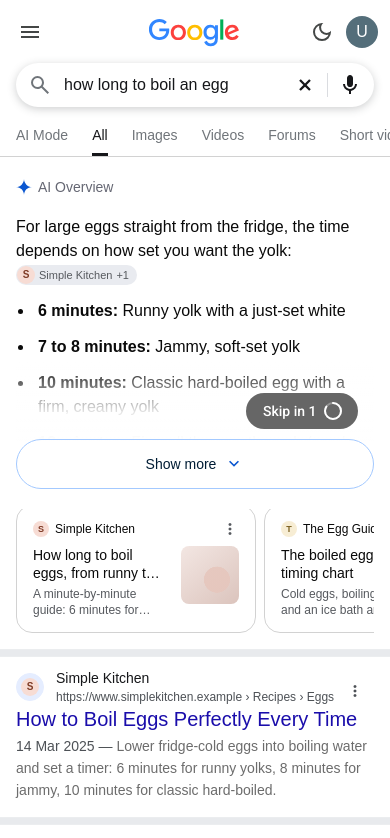
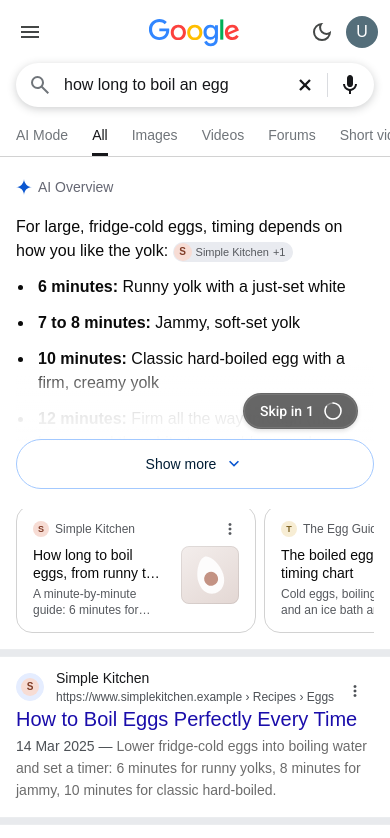
Before and after one commit to uzoway/design-eng-prototypes, a Next.js app: page /skip-ai-overview in a window 390 px wide. Shown: the top 838 px of the page. Built offline with nearby package versions, Linux system fonts and the light colour scheme; a web font is replaced by a local one.

Commit message:
refine(skip-ai-overview): polish reveal, skip control, and fold choreography

```diff
--- a/app/components/analytics.tsx
+++ b/app/components/analytics.tsx
@@ -18,7 +18,9 @@ export function isUntrackedRoute(pathname: string | null) {
 
 export function Analytics() {
   const pathname = usePathname();
-  const untracked = isUntrackedRoute(pathname);
+  // Local interaction reviews must never contribute to the live analytics.
+  // The flag below also silences a tag loaded before a development HMR update.
+  const untracked = process.env.NODE_ENV !== "production" || isUntrackedRoute(pathname);
 
   useEffect(() => {
     // gtag checks this flag before every hit, so it also silences a tag that
--- a/app/skip-ai-overview/ai-overview.tsx
+++ b/app/skip-ai-overview/ai-overview.tsx
@@ -5,6 +5,7 @@ import {
   motion,
   useIsPresent,
   useMotionValue,
+  usePresenceData,
   useReducedMotion,
   type MotionValue,
   type Transition,
@@ -38,8 +39,18 @@ const subscribePhone = (onChange: () => void) => {
 
 const isPhone = () => window.matchMedia(PHONE_QUERY).matches;
 
+const SOURCES_ROW_QUERY = "(max-width: 1199px)";
+const subscribeSourcesRow = (onChange: () => void) => {
+  const query = window.matchMedia(SOURCES_ROW_QUERY);
+
+  query.addEventListener("change", onChange);
+
+  return () => query.removeEventListener("change", onChange);
+};
+const isSourcesRow = () => window.matchMedia(SOURCES_ROW_QUERY).matches;
+
 /** The slim bar: the heading row plus room for its 36px buttons and their focus rings. */
-const FOLDED_HEIGHT = 44;
+const FOLDED_HEIGHT = 52;
 
 const EASE_OUT: [number, number, number, number] = [0, 0, 0.2, 1];
 /** Google's emphasized easing, used for the fold. */
@@ -53,8 +64,8 @@ const FADE_OUT_S = 0.12;
 const FOLD_S = 0.35;
 const REDUCED_FADE_S = 0.15;
 
-/* YouTube's skip button: 16px padding, the label, a 36px icon slot, 6px padding. */
-const PILL_CHROME = 16 + 36 + 6;
+/* Label + YouTube's 16px/6px padding, a 36px icon slot, and two 1px borders. */
+const PILL_CHROME = 16 + 36 + 6 + 2;
 
 type Props = {
   search: Search;
@@ -166,15 +177,17 @@ export function AiOverview({ search, announce, onAlwaysSkip, onTurnBackOn }: Pro
     ? { duration: REDUCED_FADE_S }
     : folded
       ? { duration: FADE_OUT_S, ease: "linear" }
-      : { duration: REVEAL_S, ease: EASE_OUT, delay: FOLD_S };
+      : { duration: REVEAL_S, ease: EASE_OUT, delay: restored ? FOLD_S * 0.65 : 0 };
 
   // Clip only while the height moves (or while folded), so focus rings and
   // the sticky pill aren't cut off the rest of the time.
   const clip = folded || animating;
-  const hideBody = folded && !animating;
+  // The label resolves near the end of the fold, rather than becoming a
+  // compact bar while an empty, full-size overview is still underneath it.
+  const headDelay = folded && phase === "skipped" && !reducedMotion ? FOLD_S : 0;
 
   return (
-    <section className="aio" aria-labelledby={headingId}>
+    <section className="aio" data-folded={folded ? "" : undefined} aria-labelledby={headingId}>
       <motion.div
         className="aio-frame"
         data-clip={clip ? "" : undefined}
@@ -189,7 +202,7 @@ export function AiOverview({ search, announce, onAlwaysSkip, onTurnBackOn }: Pro
             <div className="aio-head">
               <SparkleIcon className="aio-sparkle" />
               <div className="aio-head-stack">
-                <AnimatePresence initial={false}>
+                <AnimatePresence initial={false} custom={headDelay}>
                   {phase === "skipped" ? (
                     <HeadLine key="skipped" reducedMotion={reducedMotion}>
                       {(present) => (
@@ -201,7 +214,7 @@ export function AiOverview({ search, announce, onAlwaysSkip, onTurnBackOn }: Pro
                             <button type="button" className="aio-text-button" ref={present ? showRef : undefined} onClick={show}>
                               Show
                             </button>
-                            <button type="button" className="aio-text-button" onClick={alwaysSkip}>
+                            <button type="button" className="aio-text-button aio-always" onClick={alwaysSkip}>
                               Always skip
                             </button>
                           </span>
@@ -241,13 +254,14 @@ export function AiOverview({ search, announce, onAlwaysSkip, onTurnBackOn }: Pro
               className="aio-body"
               inert={folded}
               aria-hidden={folded ? true : undefined}
-              data-hidden={hideBody ? "" : undefined}
+              data-generating={!generated ? "" : undefined}
+              data-expanded={expanded ? "" : undefined}
               initial={false}
               animate={{ opacity: folded ? 0 : 1 }}
               transition={bodyTransition}
             >
               {/* First in the tab order after the heading, though it sits at the bottom. */}
-              <div className="aio-rail" data-above-more={generated ? "" : undefined}>
+              <div className="aio-rail">
                 <div className="aio-rail-stick">
                   <AnimatePresence>
                     {pillShown && (
@@ -256,7 +270,7 @@ export function AiOverview({ search, announce, onAlwaysSkip, onTurnBackOn }: Pro
                         ready={phase === "ready"}
                         seconds={seconds}
                         progress={progress}
-                        delay={restored && !reducedMotion ? FOLD_S + REVEAL_S : 0}
+                        delay={restored && !reducedMotion ? FOLD_S * 0.65 : 0}
                         reducedMotion={reducedMotion}
                         onSkip={skip}
                       />
@@ -265,20 +279,26 @@ export function AiOverview({ search, announce, onAlwaysSkip, onTurnBackOn }: Pro
                 </div>
               </div>
 
-              {generated ? (
-                <>
               <motion.div
                 id={contentId}
                 className="aio-clip"
-                    initial={{ height: "auto" }}
+                initial={false}
                 animate={{ height: expanded ? "auto" : phone ? COLLAPSED_HEIGHT_PHONE : COLLAPSED_HEIGHT }}
                 transition={reducedMotion ? { duration: 0 } : { duration: FOLD_S, ease: FOLD_EASE }}
               >
-                    <Overview blocks={search.overview} stagger={!restored} reducedMotion={reducedMotion} />
+                <AnimatePresence initial={false} mode="wait">
+                  {generated ? (
+                    <Overview key="answer" blocks={search.overview} stagger={!restored} reducedMotion={reducedMotion} />
+                  ) : (
+                    <motion.div key="shimmer" exit={{ opacity: 0 }} transition={{ duration: reducedMotion ? 0 : 0.1 }}>
+                      <Shimmer reducedMotion={reducedMotion} />
+                    </motion.div>
+                  )}
+                </AnimatePresence>
               </motion.div>
 
               <AnimatePresence initial={false}>
-                    {!expanded && (
+                {generated && !expanded && (
                   <motion.div
                     key="fade"
                     className="aio-fade"
@@ -294,6 +314,8 @@ export function AiOverview({ search, announce, onAlwaysSkip, onTurnBackOn }: Pro
                 className="aio-more"
                 aria-expanded={expanded}
                 aria-controls={contentId}
+                aria-hidden={!generated ? true : undefined}
+                disabled={!generated}
                 onClick={() => setExpanded((value) => !value)}
                 initial={restored || reducedMotion ? false : { opacity: 0 }}
                 animate={{ opacity: 1 }}
@@ -302,26 +324,19 @@ export function AiOverview({ search, announce, onAlwaysSkip, onTurnBackOn }: Pro
                 <span>{expanded ? "Show less" : "Show more"}</span>
                 <ChevronDownIcon size={20} className="aio-more-chevron" />
               </motion.button>
-                </>
-              ) : (
-                <Shimmer reducedMotion={reducedMotion} />
-              )}
             </motion.div>
           </div>
 
-          {generated && (
           <motion.div
             className="aio-side"
-              inert={folded}
-              aria-hidden={folded ? true : undefined}
-              data-hidden={hideBody ? "" : undefined}
-              initial={restored || reducedMotion ? false : { opacity: 0, y: 4 }}
-              animate={{ opacity: folded ? 0 : 1, y: 0 }}
+            inert={folded || !generated}
+            aria-hidden={folded || !generated ? true : undefined}
+            initial={false}
+            animate={{ opacity: folded || !generated ? 0 : 1 }}
             transition={bodyTransition}
           >
-              <SourcesPanel cards={search.cards} />
+            <SourcesPanel cards={search.cards} topic={search.id} reducedMotion={reducedMotion} />
           </motion.div>
-          )}
         </div>
       </motion.div>
 
@@ -346,6 +361,7 @@ function HeadLine({
   children: (present: boolean) => ReactNode;
 }) {
   const present = useIsPresent();
+  const delay: number = usePresenceData() ?? 0;
 
   return (
     <motion.div
@@ -355,7 +371,7 @@ function HeadLine({
       initial={{ opacity: 0 }}
       animate={{ opacity: 1 }}
       exit={{ opacity: 0 }}
-      transition={{ duration: reducedMotion ? REDUCED_FADE_S : 0.12, ease: "linear" }}
+      transition={{ duration: reducedMotion ? REDUCED_FADE_S : 0.12, ease: "linear", delay }}
     >
       {children(present)}
     </motion.div>
@@ -401,6 +417,7 @@ function SkipPill({
         }}
         initial={reducedMotion ? { opacity: 0 } : { opacity: 0, scale: 0.96 }}
         animate={{ opacity: 1, scale: 1, ...(width ? { width } : {}) }}
+        whileTap={ready && !reducedMotion ? { scale: 0.96 } : undefined}
         exit={{ opacity: 0, transition: { duration: reducedMotion ? REDUCED_FADE_S : FADE_OUT_S } }}
         transition={{
           opacity: { duration: 0.18, ease: EASE_OUT, delay },
@@ -424,11 +441,18 @@ function SkipPill({
         <span className="sk-skip-icon">
           <AnimatePresence initial={false}>
             {ready ? (
-              <motion.span key="glyph" className="sk-skip-icon-cell" initial={{ opacity: 0 }} animate={{ opacity: 1 }} exit={{ opacity: 0 }} transition={swap}>
+              <motion.span
+                key="glyph"
+                className="sk-skip-icon-cell"
+                initial={reducedMotion ? { opacity: 0 } : { opacity: 0, scale: 0.25, filter: "blur(4px)" }}
+                animate={{ opacity: 1, scale: 1, filter: "blur(0px)" }}
+                exit={{ opacity: 0 }}
+                transition={reducedMotion ? swap : { type: "spring", duration: 0.3, bounce: 0 }}
+              >
                 <SkipGlyph />
               </motion.span>
             ) : (
-              <motion.span key="ring" className="sk-skip-icon-cell" exit={{ opacity: 0 }} transition={swap}>
+              <motion.span key="ring" className="sk-skip-icon-cell" exit={reducedMotion ? { opacity: 0 } : { opacity: 0, scale: 0.25, filter: "blur(4px)" }} transition={swap}>
                 <Ring progress={progress} />
               </motion.span>
             )}
@@ -657,14 +681,24 @@ function Overview({ blocks, stagger, reducedMotion }: { blocks: Block[]; stagger
 }
 
 function LineText({ line }: { line: Line }) {
+  // Keep the citation with the last word so it never becomes an orphaned
+  // line. The chip itself is compact enough for the 320px layout.
+  const last = line.runs.at(-1);
+  const tail = line.cite && typeof last === "string" ? last.match(/\S+\s*$/)?.[0] : undefined;
+
   return (
     <>
-      {line.runs.map((run, index) => (typeof run === "string" ? run : <strong key={index}>{run.bold}</strong>))}
+      {line.runs.map((run, index) => {
+        if (typeof run !== "string") return <strong key={index}>{run.bold}</strong>;
+
+        return tail && index === line.runs.length - 1 ? run.slice(0, -tail.length) : run;
+      })}
       {line.cite && (
-        <>
+        <span className="aio-cite-tail">
+          {tail}
           {" "}
           <CiteChip cite={line.cite} />
-        </>
+        </span>
       )}
     </>
   );
@@ -672,10 +706,10 @@ function LineText({ line }: { line: Line }) {
 
 function CiteChip({ cite }: { cite: Cite }) {
   const sources = cite.sources.map((id) => SOURCES[id]);
-  const extra = (cite.more ?? 0) + Math.max(0, sources.length - 2);
-  const names = sources.slice(0, 2).map((source) => source.name);
-  const spoken = extra
-    ? `Sources: ${names.join(", ")} and ${extra} more`
+  const extra = (cite.more ?? 0) + sources.length - 1;
+  const names = sources.map((source) => source.name);
+  const spoken = cite.more
+    ? `Sources: ${names.join(", ")} and ${cite.more} more`
     : `Sources: ${names.join(" and ")}`;
 
   return (
@@ -683,15 +717,7 @@ function CiteChip({ cite }: { cite: Cite }) {
       <span className="sk-sr-only">{spoken}</span>
       <span className="aio-chip-visual" aria-hidden="true">
         <Favicon sourceId={sources[0].id} size={18} />
-        <span className="aio-chip-names">
-          {names.length > 1 ? (
-            <>
-              {names[0]} · <span className="aio-chip-second">{names[1]}</span>
-            </>
-          ) : (
-            names[0]
-          )}
-        </span>
+        <span className="aio-chip-names">{names[0]}</span>
         {extra > 0 && <span className="aio-chip-more">+{extra}</span>}
       </span>
     </span>
@@ -712,15 +738,29 @@ export function Favicon({ sourceId, size }: { sourceId: string; size: number })
   );
 }
 
-function SourcesPanel({ cards }: { cards: SourceCard[] }) {
-  return (
-    <div className="aio-panel">
-      <ul className="aio-panel-list" aria-label="Sources">
-        {cards.map((card) => {
-          const source = SOURCES[card.source];
+function SourcesPanel({ cards, topic, reducedMotion }: { cards: SourceCard[]; topic: Search["id"]; reducedMotion: boolean }) {
+  const [expanded, setExpanded] = useState(false);
+  const horizontal = useSyncExternalStore(subscribeSourcesRow, isSourcesRow, () => false);
+  const listId = useId();
 
   return (
-            <li key={card.source} className="aio-card">
+    <div className="aio-panel" data-expanded={expanded ? "" : undefined}>
+      <ul className="aio-panel-list" id={listId} aria-label="Sources">
+        {cards.map((card, index) => {
+          const source = SOURCES[card.source];
+          const visible = index < 2 || expanded || horizontal;
+
+          return (
+            <motion.li
+              key={card.source}
+              className="aio-card"
+              initial={false}
+              animate={{ height: visible ? "auto" : 0, opacity: visible ? 1 : 0 }}
+              transition={reducedMotion ? { duration: 0 } : { duration: 0.25, ease: FOLD_EASE }}
+              inert={!visible}
+              aria-hidden={!visible ? true : undefined}
+            >
+              <div className="aio-card-inner">
                 <div className="aio-card-site">
                   <Favicon sourceId={source.id} size={16} />
                   <span>{source.name}</span>
@@ -731,14 +771,49 @@ function SourcesPanel({ cards }: { cards: SourceCard[] }) {
                     <div className="aio-card-title">{card.title}</div>
                     <div className="aio-card-description">{card.description}</div>
                   </div>
-                <div className="sk-thumb" style={{ ["--hue" as string]: source.hue }} aria-hidden="true" />
+                  <SourceThumbnail topic={topic} hue={source.hue} />
                 </div>
-            </li>
+              </div>
+            </motion.li>
           );
         })}
       </ul>
-      <div className="aio-panel-fade" aria-hidden="true" />
+      <motion.button
+        type="button"
+        className="aio-sources-more"
+        aria-expanded={expanded}
+        aria-controls={listId}
+        onClick={() => setExpanded((value) => !value)}
+        whileTap={reducedMotion ? undefined : { scale: 0.96 }}
+      >
+        <span>{expanded ? "Show fewer sources" : `Show all ${cards.length} sources`}</span>
+        <ChevronDownIcon size={18} />
+      </motion.button>
     </div>
+  );
+}
+
+/** Small, original topic illustrations; no third-party images or branding. */
+function SourceThumbnail({ topic, hue }: { topic: Search["id"]; hue: number }) {
+  return (
+    <svg className="sk-thumb" viewBox="0 0 58 58" style={{ ["--hue" as string]: hue }} aria-hidden="true" focusable="false">
+      {topic === "egg" ? (
+        <g transform="rotate(-16 29 29)">
+          <path className="sk-thumb-paper" d="M42 32c0 10-6 16-13 16s-13-6-13-16S23 10 29 10s13 12 13 22Z" />
+          <circle className="sk-thumb-detail" cx="29" cy="33" r="7" />
+        </g>
+      ) : topic === "tomato" ? (
+        <>
+          <path className="sk-thumb-paper" d="M46 32c0 10-8 16-17 16s-17-6-17-16 7-17 17-14c10-3 17 4 17 14Z" />
+          <path className="sk-thumb-line" d="m29 22-9-7 9 3 7-5-3 8 7 4-11-3-7 4 3-6m4 0v-9" />
+        </>
+      ) : (
+        <>
+          <path className="sk-thumb-paper" d="M14 16h25v25a6 6 0 0 1-6 6H20a6 6 0 0 1-6-6Z" />
+          <path className="sk-thumb-line" d="M39 21h4a7 7 0 0 1 0 14h-4M20 23h6m-6 7h9m-9 7h6" />
+        </>
+      )}
+    </svg>
   );
 }
 
--- a/app/skip-ai-overview/queries.ts
+++ b/app/skip-ai-overview/queries.ts
@@ -66,7 +66,7 @@ const EGG: Search = {
     {
       kind: "p",
       line: {
-        runs: ["For large eggs straight from the fridge, the time depends on how set you want the yolk:"],
+        runs: ["For large, fridge-cold eggs, timing depends on how you like the yolk:"],
         cite: { sources: ["kitchen"], more: 1 },
       },
     },
--- a/app/skip-ai-overview/skip-ai-overview.css
+++ b/app/skip-ai-overview/skip-ai-overview.css
@@ -528,10 +528,12 @@ button.sk-icon-button:hover {
 .aio-sparkle {
   flex: none;
   color: var(--sparkle);
+  transition: color 150ms ease-out;
 }
 
 .aio-head-stack {
   display: grid;
+  flex: 1;
   min-width: 0;
 }
 
@@ -540,6 +542,7 @@ button.sk-icon-button:hover {
   grid-area: 1 / 1;
   align-items: center;
   min-width: 0;
+  width: 100%;
   white-space: nowrap;
 }
 
@@ -558,7 +561,8 @@ button.sk-icon-button:hover {
 .aio-actions {
   display: flex;
   gap: 4px;
-  margin-left: 10px;
+  margin-inline-start: auto;
+  padding-inline-start: 12px;
 }
 
 .aio-text-button {
@@ -568,21 +572,35 @@ button.sk-icon-button:hover {
   border: 0;
   border-radius: 18px;
   background: transparent;
-  color: var(--accent);
+  color: var(--muted);
   font-family: var(--font-gs);
   font-size: 14px;
   font-weight: 500;
   line-height: 20px;
   cursor: pointer;
-  transition: background-color 150ms linear;
+  transition: background-color 150ms ease-out, color 150ms ease-out;
 }
 
 .aio-text-button:hover {
   background: var(--accent-hover);
+  color: var(--accent);
 }
 
 .aio-text-button:active {
   background: var(--accent-press);
+}
+
+.aio-always {
+  background: var(--accent-hover);
+  color: var(--accent);
+}
+
+.aio-always:hover {
+  background: var(--accent-press);
+}
+
+.aio[data-folded] .aio-sparkle {
+  color: var(--muted);
 }
 
 .aio-dot {
@@ -613,15 +631,18 @@ button.sk-icon-button:hover {
   margin-top: 16px;
 }
 
-.aio-body[data-hidden],
-.aio-side[data-hidden] {
+.aio-body[data-generating] .aio-more {
   visibility: hidden;
+}
+
+.aio-body[data-expanded] .aio-content {
+  padding-bottom: 48px;
 }
 
 /* The skip pill's track: the whole overview, so it can stick to the bottom of the screen. */
 .aio-rail {
   position: absolute;
-  inset: 0;
+  inset: 0 0 60px;
   z-index: 3;
   display: flex;
   flex-direction: column;
@@ -629,10 +650,6 @@ button.sk-icon-button:hover {
   pointer-events: none;
 }
 
-.aio-rail[data-above-more] {
-  bottom: 60px;
-}
-
 .aio-rail-stick {
   position: sticky;
   bottom: 16px;
@@ -651,6 +668,7 @@ button.sk-icon-button:hover {
   font-family: var(--font-gs);
   font-size: 16px;
   line-height: 24px;
+  text-wrap: pretty;
 }
 
 .aio-content strong {
@@ -658,7 +676,12 @@ button.sk-icon-button:hover {
 }
 
 .aio-list {
+  margin-block: 12px;
   padding-left: 18px;
+}
+
+.aio-list li + li {
+  margin-top: 4px;
 }
 
 .aio-ul {
@@ -674,7 +697,7 @@ button.sk-icon-button:hover {
 }
 
 .aio-h {
-  margin-top: 2px;
+  margin-top: 16px;
   color: var(--fg);
   font-size: 18px;
   font-weight: 600;
@@ -740,11 +763,15 @@ button.sk-icon-button:hover {
   display: inline;
 }
 
+.aio-cite-tail {
+  white-space: nowrap;
+}
+
 .aio-chip-visual {
   display: inline-flex;
   align-items: center;
   gap: 4px;
-  max-width: 100%;
+  max-width: 190px;
   height: 20px;
   padding: 1px 8px 1px 1px;
   border-radius: 20px;
@@ -755,20 +782,12 @@ button.sk-icon-button:hover {
   font-weight: 500;
   line-height: 16px;
   white-space: nowrap;
-  vertical-align: 2px;
+  vertical-align: 1px;
 }
 
 .aio-chip-names {
   overflow: hidden;
   text-overflow: ellipsis;
-}
-
-.aio-chip-second {
-  display: inline-block;
-  max-width: 64px;
-  overflow: hidden;
-  text-overflow: ellipsis;
-  vertical-align: bottom;
 }
 
 /* Letter favicons and placeholder thumbnails stand in for real sites. */
@@ -795,15 +814,36 @@ html[data-theme="dark"] .sk-favicon {
   width: 58px;
   height: 58px;
   border-radius: 8px;
-  background:
-    radial-gradient(circle at 62% 58%, hsl(var(--hue) 45% 82% / 0.9) 0 26%, transparent 27%),
-    linear-gradient(140deg, hsl(var(--hue) 40% 92%), hsl(var(--hue) 30% 80%));
+  background: linear-gradient(145deg, hsl(var(--hue) 24% 94%), hsl(var(--hue) 22% 86%));
+  outline: 1px solid oklch(0 0 0 / 0.08);
+  outline-offset: -1px;
+  --thumb-paper: hsl(var(--hue) 22% 99%);
+  --thumb-detail: hsl(var(--hue) 35% 64%);
+  --thumb-line: hsl(var(--hue) 22% 48%);
 }
 
 html[data-theme="dark"] .sk-thumb {
-  background:
-    radial-gradient(circle at 62% 58%, hsl(var(--hue) 30% 46% / 0.9) 0 26%, transparent 27%),
-    linear-gradient(140deg, hsl(var(--hue) 22% 30%), hsl(var(--hue) 25% 22%));
+  background: linear-gradient(145deg, hsl(var(--hue) 12% 28%), hsl(var(--hue) 14% 20%));
+  outline-color: oklch(1 0 0 / 0.1);
+  --thumb-paper: hsl(var(--hue) 15% 66%);
+  --thumb-detail: hsl(var(--hue) 24% 40%);
+  --thumb-line: hsl(var(--hue) 16% 36%);
+}
+
+.sk-thumb-paper {
+  fill: var(--thumb-paper);
+}
+
+.sk-thumb-detail {
+  fill: var(--thumb-detail);
+}
+
+.sk-thumb-line {
+  fill: none;
+  stroke: var(--thumb-line);
+  stroke-width: 1.5;
+  stroke-linecap: round;
+  stroke-linejoin: round;
 }
 
 /* Sources panel */
@@ -815,21 +855,24 @@ html[data-theme="dark"] .sk-thumb {
 
 .aio-panel {
   position: relative;
-  max-height: 315px;
   overflow: hidden;
   border: 1px solid var(--hairline);
-  border-radius: 24px;
+  border-radius: 16px;
 }
 
 .aio-panel-list {
-  padding: 10px 0 0;
+  padding: 2px 0;
   list-style: none;
 }
 
 .aio-card {
   margin: 0 1px;
+  overflow: hidden;
+  border-radius: 16px;
+}
+
+.aio-card-inner {
   padding: 14px 16px;
-  border-radius: 16px;
 }
 
 .aio-card + .aio-card {
@@ -850,7 +893,7 @@ html[data-theme="dark"] .sk-thumb {
   display: flex;
   align-items: center;
   gap: 6px;
-  color: var(--card-title);
+  color: var(--card-muted);
   font-family: var(--font-gs);
   font-size: 12px;
   line-height: 16px;
@@ -896,14 +939,36 @@ html[data-theme="dark"] .sk-thumb {
   -webkit-line-clamp: 2;
 }
 
-.aio-panel-fade {
-  position: absolute;
-  right: 0;
-  bottom: 0;
-  left: 0;
-  height: 48px;
-  background: linear-gradient(rgba(var(--fade), 0), rgb(var(--fade)) 14px);
-  pointer-events: none;
+.aio-sources-more {
+  display: flex;
+  align-items: center;
+  justify-content: center;
+  gap: 6px;
+  width: calc(100% - 24px);
+  height: 36px;
+  margin: 0 12px 10px;
+  padding: 0 12px;
+  border: 0;
+  border-radius: 18px;
+  background: var(--chip-bg);
+  color: var(--fg);
+  font-family: var(--font-gs);
+  font-size: 12px;
+  font-weight: 500;
+  cursor: pointer;
+  transition: background-color 150ms ease-out;
+}
+
+.aio-sources-more:hover {
+  background: var(--accent-hover);
+}
+
+.aio-sources-more svg {
+  transition: transform 200ms var(--fold-ease);
+}
+
+.aio-sources-more[aria-expanded="true"] svg {
+  transform: rotate(180deg);
 }
 
 /* Generating */
@@ -923,7 +988,7 @@ html[data-theme="dark"] .sk-thumb {
 }
 
 .aio-shimmer span:nth-child(3) {
-  width: 92%;
+  width: 88%;
 }
 
 .aio-shimmer span:nth-child(4) {
@@ -963,6 +1028,7 @@ html[data-theme="dark"] .sk-thumb {
   -webkit-backdrop-filter: blur(8px);
   backdrop-filter: blur(8px);
   color: #fff;
+  box-shadow: 0 2px 4px rgb(0 0 0 / 0.12), inset 0 0 0 1px rgb(255 255 255 / 0.1);
   font-family: var(--font-yt);
   font-size: 14px;
   font-weight: 500;
@@ -979,7 +1045,7 @@ html[data-theme="dark"] .sk-thumb {
 }
 
 .sk-skip[data-ready]:hover {
-  background: linear-gradient(rgba(255, 255, 255, 0.2), rgba(255, 255, 255, 0.2)), rgb(15, 15, 15);
+  background: rgba(0, 0, 0, 0.86);
 }
 
 /* YouTube inverts the pill on keyboard focus; the outer ring keeps it visible on a dark page. */
@@ -998,8 +1064,13 @@ html[data-theme="dark"] .sk-thumb {
 }
 
 .sk-skip-label {
+  display: inline-flex;
+  align-items: center;
+  gap: 4px;
   grid-area: 1 / 1;
   justify-self: start;
+  height: 20px;
+  line-height: 20px;
 }
 
 .sk-skip-icon {
@@ -1018,8 +1089,11 @@ html[data-theme="dark"] .sk-thumb {
 
 .sk-digit {
   display: inline-grid;
+  width: 1ch;
+  height: 20px;
+  overflow: clip;
   font-variant-numeric: tabular-nums;
-  vertical-align: top;
+  line-height: 20px;
 }
 
 .sk-digit-cell {
@@ -1032,7 +1106,7 @@ html[data-theme="dark"] .sk-thumb {
 
 .sk-ring circle {
   fill: none;
-  stroke-width: 2;
+  stroke-width: 1.5;
 }
 
 .sk-ring-track {
@@ -1310,7 +1384,7 @@ html[data-theme="dark"] .sk-thumb {
     content: none;
   }
 
-  .aio-panel-fade {
+  .aio-sources-more {
     display: none;
   }
 }
@@ -1450,11 +1524,11 @@ html[data-theme="dark"] .sk-thumb {
   }
 
   .aio-actions {
-    margin-left: 4px;
+    padding-inline-start: 4px;
   }
 
   .aio-text-button {
-    padding: 0 10px;
+    padding: 0 8px;
   }
 
   .aio-card {
@@ -1486,3 +1560,25 @@ html[data-theme="dark"] .sk-thumb {
     border-top: 0;
   }
 }
+
+@media (max-width: 380px) {
+  .aio[data-folded] .aio-title,
+  .aio-text-button {
+    font-size: 13px;
+  }
+}
+
+@media (prefers-reduced-motion: reduce) {
+  [data-sk-page] *,
+  [data-sk-page] *::before,
+  [data-sk-page] *::after {
+    transition: none !important;
+  }
+}
+
+/* Keep a theme change crisp even though the shared site provider animates
+   colors on other prototypes. */
+html[data-theme-transitioning="true"] [data-sk-page],
+html[data-theme-transitioning="true"] [data-sk-page] * {
+  transition: none !important;
+}
```
Lines whose indentation alone changed are shown as unchanged.
